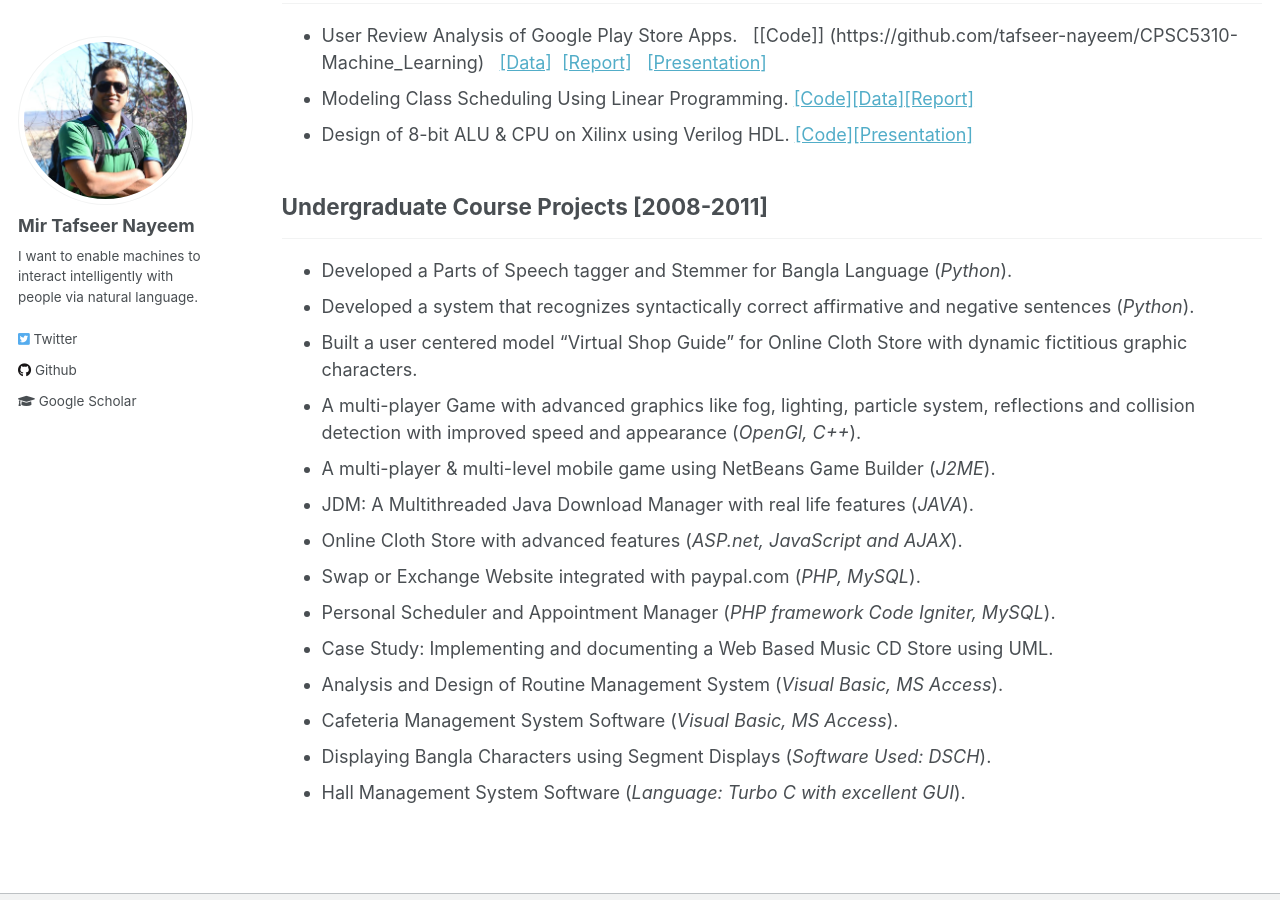
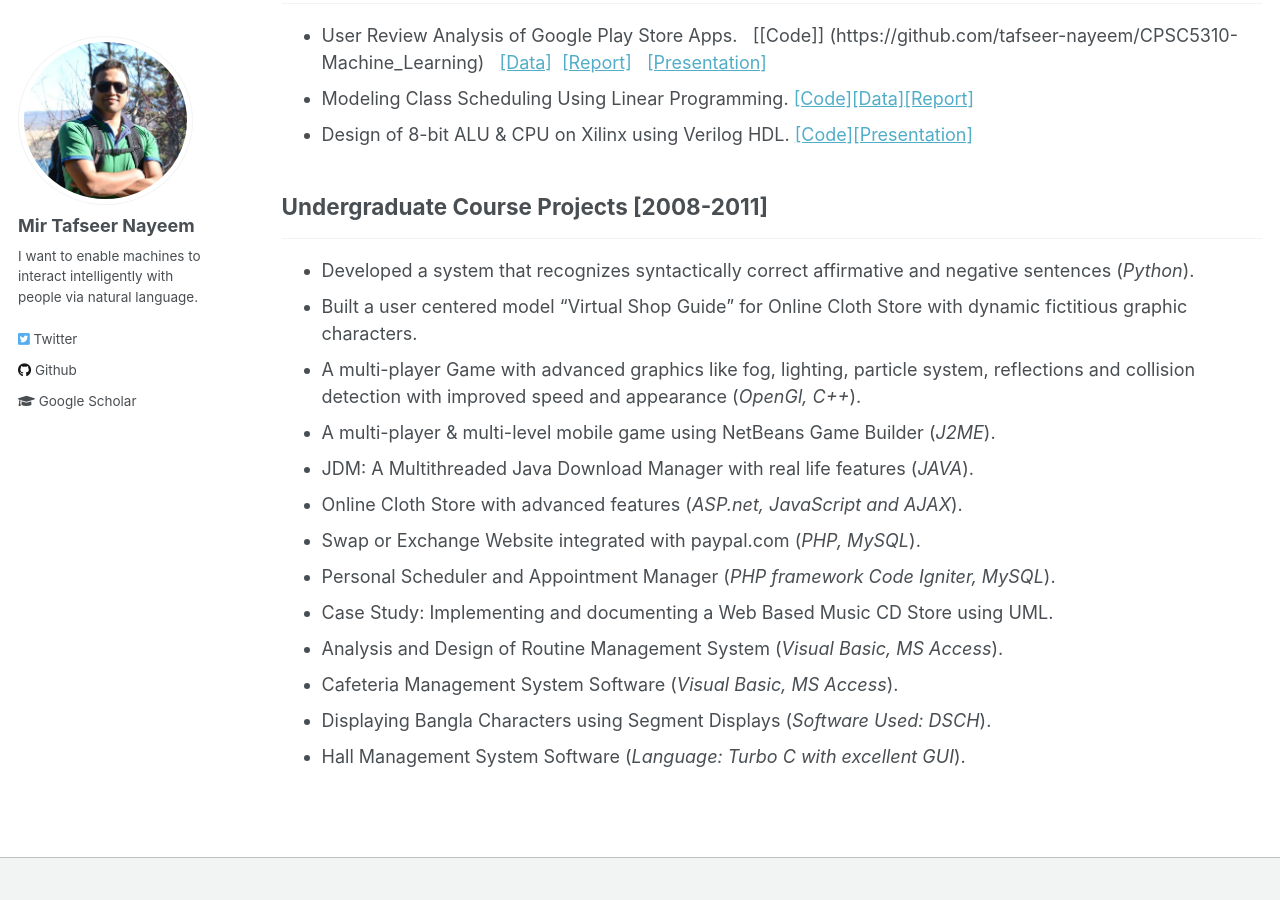
Before and after one commit to sujan-sarker/sujan-sarker.github.io, a Jekyll site: the page built from _pages/projects.md, in a window 1280 px wide and 900 px high, scrolled down 413 px. Built offline with Jekyll 4.4.1, drawn with Linux system fonts in a browser that asks for light colours.

Commit message:
Updated!

```diff
--- a/_pages/projects.md
+++ b/_pages/projects.md
@@ -21,7 +21,6 @@ author_profile: true
 
 ## Undergraduate Course Projects [2008-2011]
 ----------------
-* Developed a Parts of Speech tagger and Stemmer for Bangla Language (*Python*).
 * Developed  a system  that  recognizes  syntactically  correct  affirmative  and negative sentences (*Python*).
 * Built a user centered model “Virtual Shop Guide” for Online Cloth Store with dynamic fictitious graphic characters.
 * A  multi-player  Game  with  advanced  graphics  like  fog,  lighting,  particle system, reflections and collision detection with improved  speed and appearance (*OpenGl, C++*).
```
Also changed, not shown: 1 other file.
